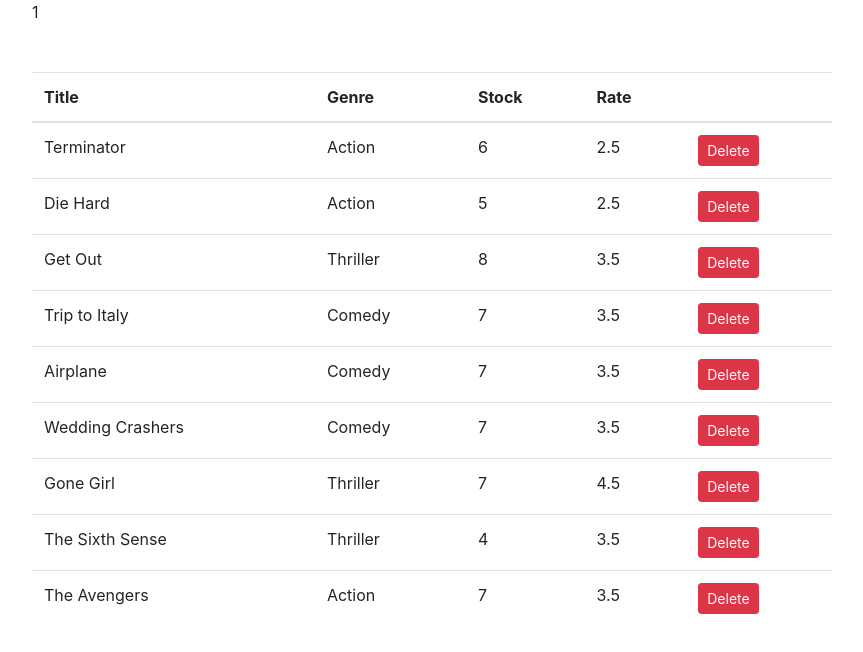
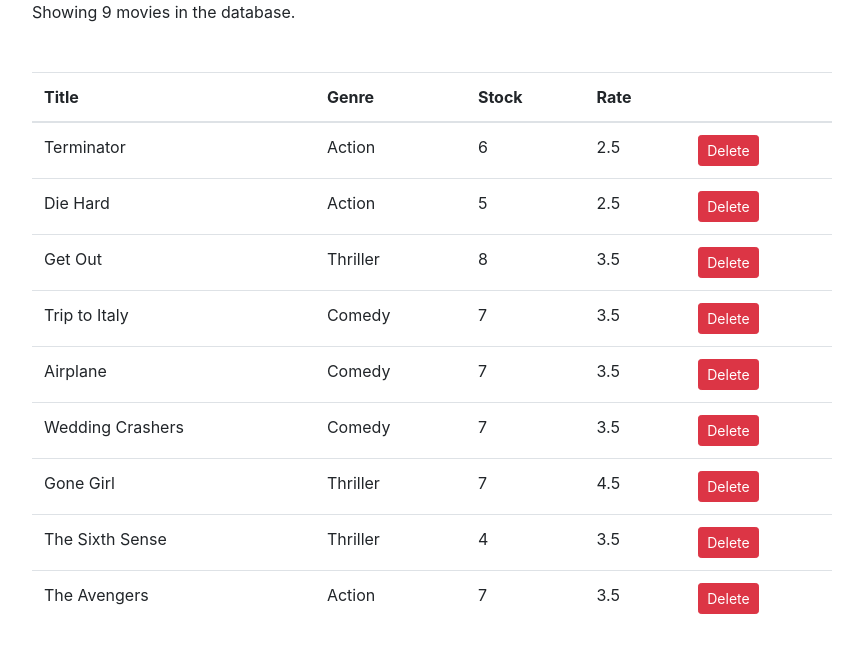
Before and after one commit to masoudtabatabaei/react-movies-list, a React (Create React App) app: page / in a window 1280 px wide. Shown: the top 652 px of the page, without its empty margins (53-916 px from the left). Built offline with nearby package versions, Linux system fonts and the light colour scheme.

Commit message:
Feature: conditional rendering message for show number of movies

```diff
--- a/src/components/movies.jsx
+++ b/src/components/movies.jsx
@@ -16,9 +16,14 @@
   };
 
   render() {
+    const { length: count } = this.state.movies;
+    if (count === 0) {
+      return <p>There are no movies in the database.</p>;
+    }
+
     return (
       <>
-        <div>{this.state.test}</div>
+        <div>Showing {count} movies in the database.</div>
         <table className="table mt-5" style={{ maxWidth: "800px" }}>
           <thead>
             <tr>
```
